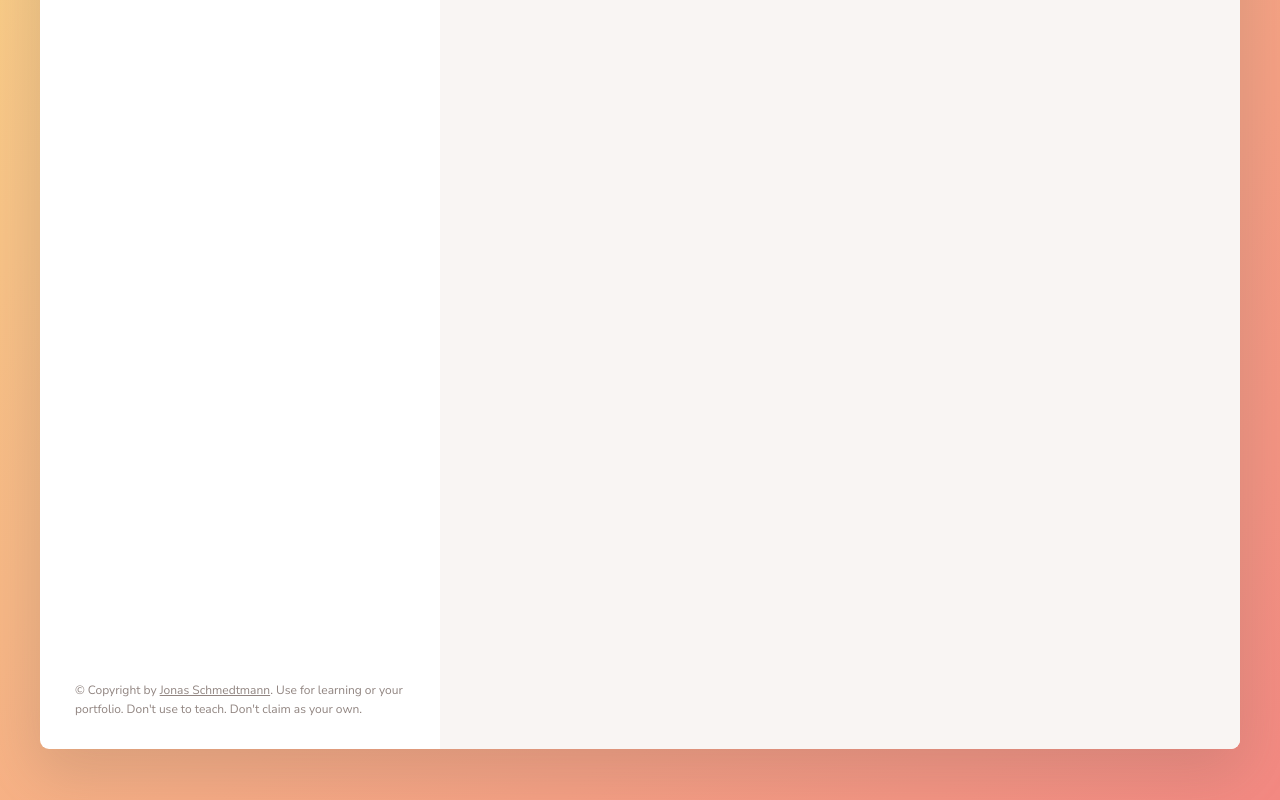
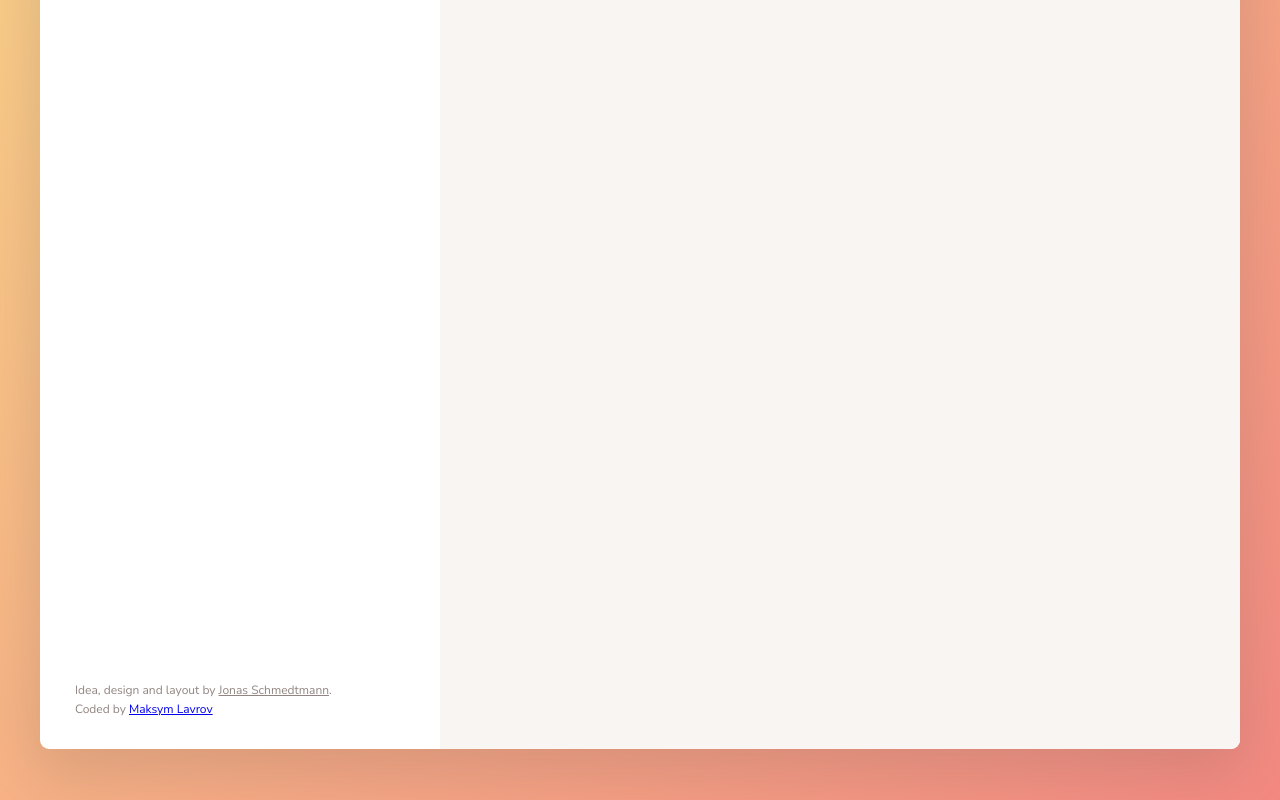
Before and after one commit to ooley666/Forkify, a website built with Parcel: page index.html in a window 1280 px wide. Shown: the part 472-1272 px from the top of the page. Built offline with nearby package versions, Linux system fonts and the light colour scheme.

Commit message:
Final touches

```diff
--- a/index.html
+++ b/index.html
@@ -63,20 +63,6 @@
                       No bookmarks yet. Find a nice recipe and bookmark it :)
                     </p>
                   </div>
-
-                  <!-- <li class="preview">
-                    <a class="preview__link" href="#23456">
-                      <figure class="preview__fig">
-                        <img src="src/img/test-1.jpg" alt="Test" />
-                      </figure>
-                      <div class="preview__data">
-                        <h4 class="preview__name">
-                          Pasta with Tomato Cream ...
-                        </h4>
-                        <p class="preview__publisher">The Pioneer Woman</p>
-                      </div>
-                    </a>
-                  </li> -->
                 </ul>
               </div>
             </li>
@@ -87,30 +73,17 @@
       <div class="search-results">
         <ul class="results"></ul>
 
-        <div class="pagination">
-          <!-- <button class="btn--inline pagination__btn--prev">
-            <svg class="search__icon">
-              <use href="src/img/icons.svg#icon-arrow-left"></use>
-            </svg>
-            <span>Page 1</span>
-          </button>
-          <button class="btn--inline pagination__btn--next">
-            <span>Page 3</span>
-            <svg class="search__icon">
-              <use href="src/img/icons.svg#icon-arrow-right"></use>
-            </svg>
-          </button> -->
-        </div>
+        <div class="pagination"></div>
 
         <p class="copyright">
-          &copy; Copyright by
+          Idea, design and layout by
           <a
             class="twitter-link"
             target="_blank"
             href="https://twitter.com/jonasschmedtman"
             >Jonas Schmedtmann</a
-          >. Use for learning or your portfolio. Don't use to teach. Don't claim
-          as your own.
+          >. <br />
+          Coded by <a href="https://github.com/ooley666"> Maksym Lavrov</a>
         </p>
       </div>
 
@@ -123,102 +96,6 @@
           </div>
           <p>Start by searching for a recipe or an ingredient. Have fun!</p>
         </div>
-
-        <!--
-        <figure class="recipe__fig">
-          <img src="src/img/test-1.jpg" alt="Tomato" class="recipe__img" />
-          <h1 class="recipe__title">
-            <span>Pasta with tomato cream sauce</span>
-          </h1>
-        </figure>
-
-        <div class="recipe__details">
-          <div class="recipe__info">
-            <svg class="recipe__info-icon">
-              <use href="src/img/icons.svg#icon-clock"></use>
-            </svg>
-            <span class="recipe__info-data recipe__info-data--minutes">45</span>
-            <span class="recipe__info-text">minutes</span>
-          </div>
-          <div class="recipe__info">
-            <svg class="recipe__info-icon">
-              <use href="src/img/icons.svg#icon-users"></use>
-            </svg>
-            <span class="recipe__info-data recipe__info-data--people">4</span>
-            <span class="recipe__info-text">servings</span>
-
-            <div class="recipe__info-buttons">
-              <button class="btn--tiny btn--increase-servings">
-                <svg>
-                  <use href="src/img/icons.svg#icon-minus-circle"></use>
-                </svg>
-              </button>
-              <button class="btn--tiny btn--increase-servings">
-                <svg>
-                  <use href="src/img/icons.svg#icon-plus-circle"></use>
-                </svg>
-              </button>
-            </div>
-          </div>
-
-          <div class="recipe__user-generated">
-            <svg>
-              <use href="src/img/icons.svg#icon-user"></use>
-            </svg>
-          </div>
-          <button class="btn--round">
-            <svg class="">
-              <use href="src/img/icons.svg#icon-bookmark-fill"></use>
-            </svg>
-          </button>
-        </div>
-
-        <div class="recipe__ingredients">
-          <h2 class="heading--2">Recipe ingredients</h2>
-          <ul class="recipe__ingredient-list">
-            <li class="recipe__ingredient">
-              <svg class="recipe__icon">
-                <use href="src/img/icons.svg#icon-check"></use>
-              </svg>
-              <div class="recipe__quantity">1000</div>
-              <div class="recipe__description">
-                <span class="recipe__unit">g</span>
-                pasta
-              </div>
-            </li>
-
-            <li class="recipe__ingredient">
-              <svg class="recipe__icon">
-                <use href="src/img/icons.svg#icon-check"></use>
-              </svg>
-              <div class="recipe__quantity">0.5</div>
-              <div class="recipe__description">
-                <span class="recipe__unit">cup</span>
-                ricotta cheese
-              </div>
-            </li>
-          </ul>
-        </div>
-
-        <div class="recipe__directions">
-          <h2 class="heading--2">How to cook it</h2>
-          <p class="recipe__directions-text">
-            This recipe was carefully designed and tested by
-            <span class="recipe__publisher">The Pioneer Woman</span>. Please check out
-            directions at their website.
-          </p>
-          <a
-            class="btn--small recipe__btn"
-            href="http://thepioneerwoman.com/cooking/pasta-with-tomato-cream-sauce/"
-            target="_blank"
-          >
-            <span>Directions</span>
-            <svg class="search__icon">
-              <use href="src/img/icons.svg#icon-arrow-right"></use>
-            </svg>
-          </a>
-        </div>
-        -->
       </div>
     </div>
 
--- a/package.json
+++ b/package.json
@@ -4,9 +4,9 @@
   "description": "Recipe application",
   "default": "index.html",
   "scripts": {
-    "test": "echo \"Error: no test specified\" && exit 1",
     "start": "parcel index.html",
-    "build": "parcel build index.html --no-scope-hoist --dist-dir ./dist"
+    "build": "parcel build index.html --no-scope-hoist --dist-dir ./dist",
+    "publish": "surge --domain https://forkify-by-ooley.surge.sh/"
   },
   "author": "Maksym Lavrov",
   "license": "ISC",
--- a/src/js/controller.js
+++ b/src/js/controller.js
@@ -9,12 +9,6 @@ import { MODAL_CLOSE_SEC } from './config.js';
 import 'core-js/stable';
 import 'regenerator-runtime/runtime';
 
-// if (module.hot) {
-//   module.hot.accept();
-// }
-// https://forkify-api.herokuapp.com/v2
-
-///////////////////////////////////////
 
 const controlRecipies = async function () {
   try {
--- a/src/js/views/recipeView.js
+++ b/src/js/views/recipeView.js
@@ -18,7 +18,6 @@ class RecipeView extends View {
       //getting a number we should update servings to from the data attribute of a button (if it is minus -1, if it is plus +1)
       const updateTo = clicked.dataset.update_to;
       if (updateTo < 1 || updateTo > 20) return;
-      // if(clicked.classList.includes(``))
       handler(updateTo);
     });
   }
```
Also changed, not shown: src/js/helpers.js (+0 -29 lines), README.md.
